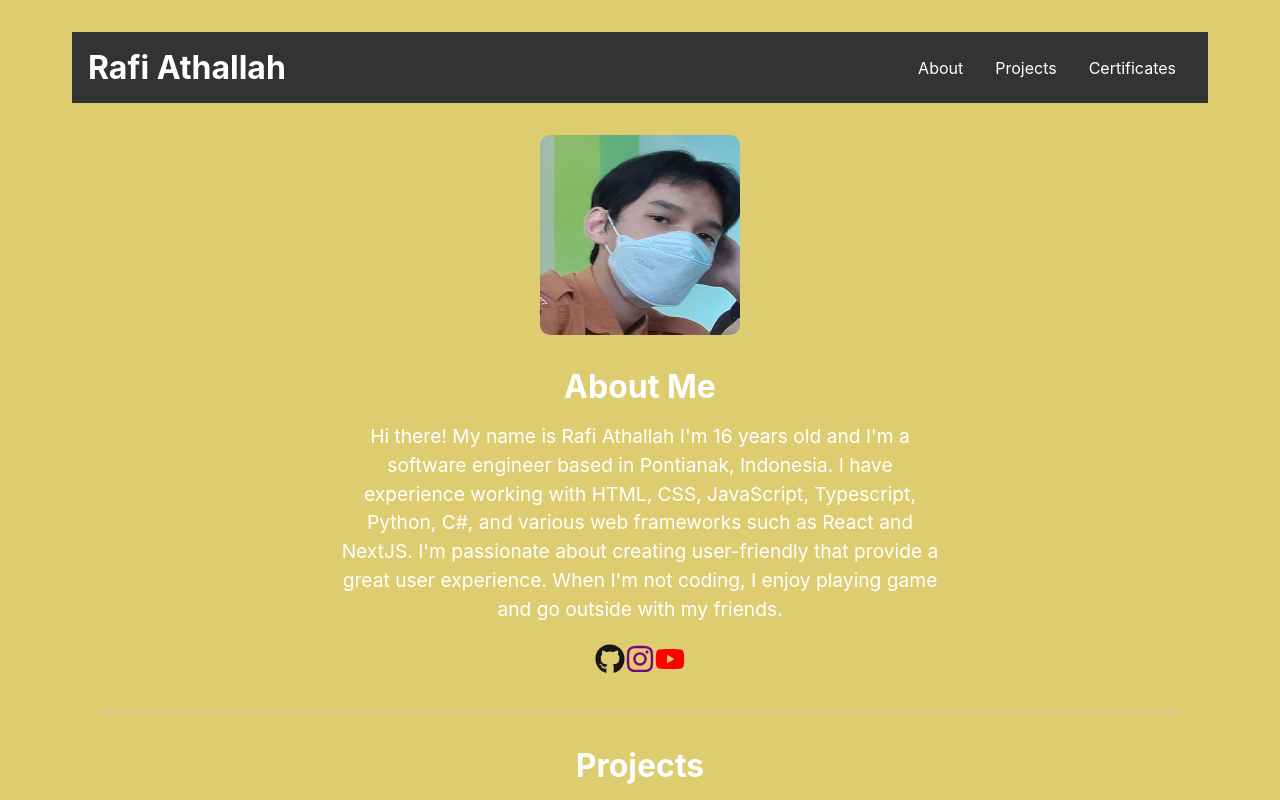
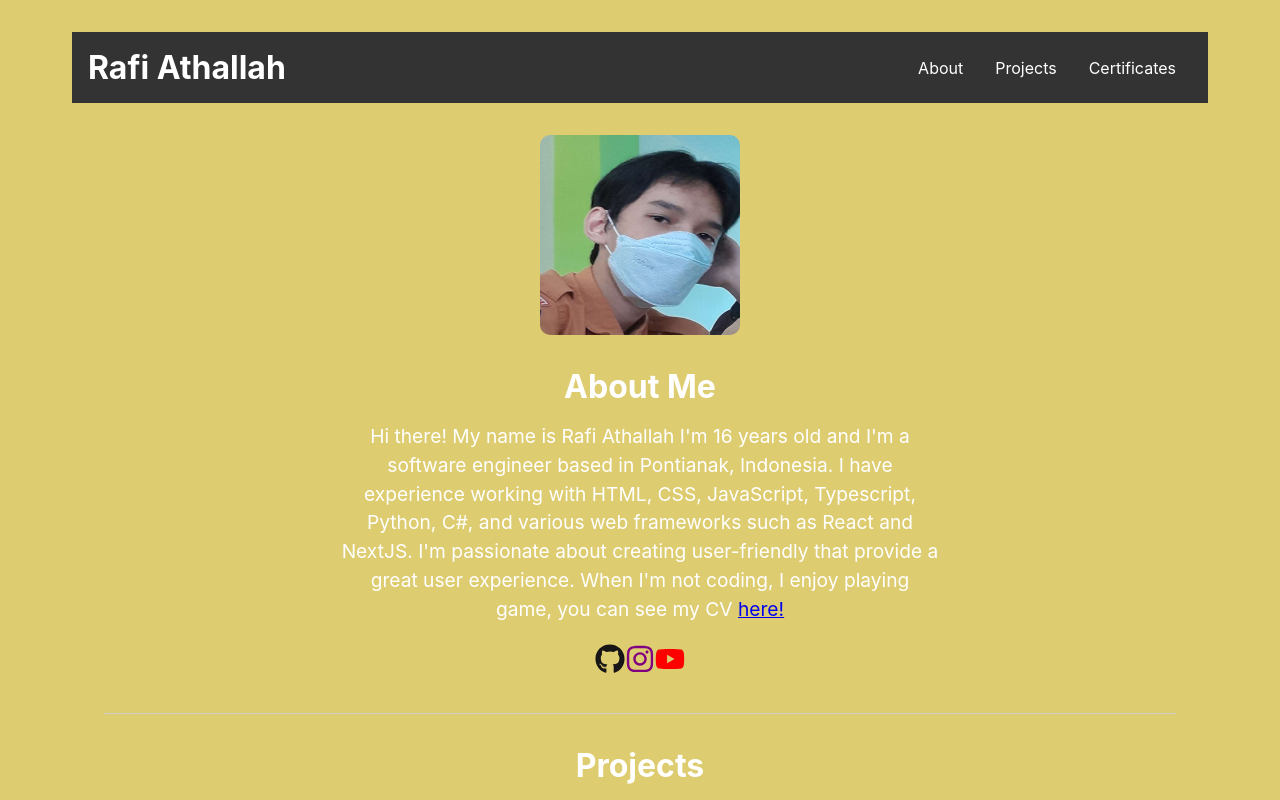
Before and after one commit to rafiathallah3/portofolio, a React (Create React App) app: page / in a window 1280 px wide. Shown: the top 800 px of the page. Built offline with nearby package versions, Linux system fonts and the light colour scheme; the HTML template or start-up script is replaced by a standard one.

Commit message:
Tambahin CV

```diff
--- a/src/App.tsx
+++ b/src/App.tsx
@@ -34,7 +34,7 @@ function App() {
 				<main>
 					<img id="about" src="fotosaya.jpg" alt="Rafi Athallah" />
 					<h2>About Me</h2>
-					<p>Hi there! My name is Rafi Athallah I'm {getAge("2006-05-26")} years old and I'm a software engineer based in Pontianak, Indonesia. I have experience working with HTML, CSS, JavaScript, Typescript, Python, C#, and various web frameworks such as React and NextJS. I'm passionate about creating user-friendly that provide a great user experience. When I'm not coding, I enjoy playing game and go outside with my friends.</p>
+					<p>Hi there! My name is Rafi Athallah I'm {getAge("2006-05-26")} years old and I'm a software engineer based in Pontianak, Indonesia. I have experience working with HTML, CSS, JavaScript, Typescript, Python, C#, and various web frameworks such as React and NextJS. I'm passionate about creating user-friendly that provide a great user experience. When I'm not coding, I enjoy playing game, you can see my CV <a href='/project/cv.pdf'>here!</a></p>
 					<br />
 					<div>
 						<a className='SocialMedia' style={{ color: "#171515" }} href="https://github.com/rafiathallah3" target="_blank" rel="noreferrer"><FaGithub /></a>
```
Also changed, not shown: 1 other file (tests, documents, lock files or other folders).
